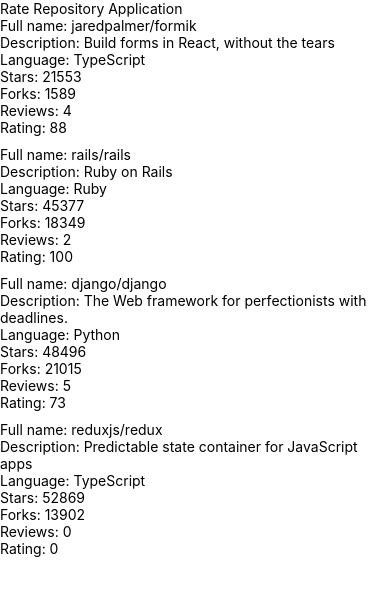
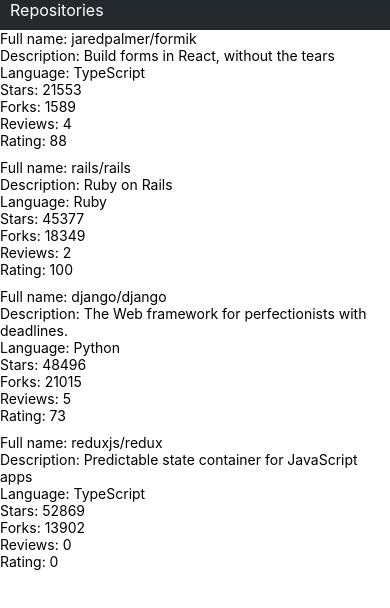
Before and after one commit to ullallulla/fullstack-part10, a React Native app: screen / in a window 390 px wide. Shown: the top 608 px of the page. Built offline with nearby package versions, Linux system fonts and the light colour scheme.

Commit message:
ex 10.4, added app bar

```diff
--- /dev/null
+++ b/src/components/AppBar.jsx
@@ -0,0 +1,26 @@
+import { View, StyleSheet, Text, Pressable } from 'react-native';
+import Constants from 'expo-constants';
+import theme from '../theme';
+
+const styles = StyleSheet.create({
+  container: {
+    paddingTop: Constants.statusBarHeight,
+    backgroundColor: theme.colors.primary,
+    paddingHorizontal: 10,
+    paddingBottom: 10,
+  },
+
+});
+
+const AppBar = () => {
+  return (
+  <View style={styles.container}>
+    <Pressable>
+        <Text style={{color: 'white', fontSize: theme.fontSizes.subheading}}>
+            Repositories
+        </Text>
+    </Pressable>
+  </View>);
+};
+
+export default AppBar;
--- a/src/components/Main.jsx
+++ b/src/components/Main.jsx
@@ -1,6 +1,7 @@
 import Constants from 'expo-constants';
 import { Text, StyleSheet, View } from 'react-native';
 import RepositoryList from './RepositoryList';
+import AppBar from './AppBar';
 
 const styles = StyleSheet.create({
   container: {
@@ -13,7 +14,7 @@
 const Main = () => {
   return (
     <View style={styles.container}>
-      <Text>Rate Repository Application</Text>
+      <AppBar />
       <RepositoryList />
     </View>
   );
--- a/src/components/RepositoryList.jsx
+++ b/src/components/RepositoryList.jsx
@@ -57,7 +57,6 @@
 const ItemSeparator = () => <View style={styles.separator} />;
 
 const RepositoryList = () => {
-    console.log('asd')
   return (
     <FlatList
       data={repositories}
--- /dev/null
+++ b/src/theme.js
@@ -0,0 +1,13 @@
+const theme = {
+    colors: {
+      textPrimary: '#24292e',
+      textSecondary: '#586069',
+      primary: '#24292e',
+    },
+    fontSizes: {
+      body: 14,
+      subheading: 16,
+    },
+  };
+
+  export default theme;
```
